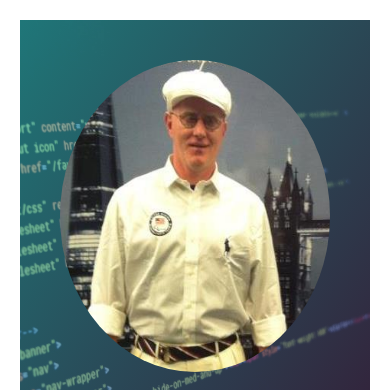
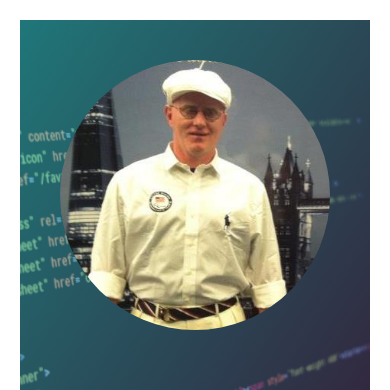
Before and after one commit to judo2000/portfolio, a plain HTML site: page index.html in a window 390 px wide. Shown: the top 390 px of the page. Drawn offline with Linux system fonts and the light colour scheme.

Commit message:
Edit header view height

```diff
--- a/assets/css/style.css
+++ b/assets/css/style.css
@@ -18,7 +18,7 @@ body {
     flex-wrap: wrap;
     /* I learned to do the backgrand gradient over the image from
     Advanced CSS and Sass: Flexbox, Grid, Annimation and More! - by Jonas Schmedtmann at https://www.udemy.com/ */
-    height: 60vh;
+    height: 65vh;
     background-image: linear-gradient(
         to right bottom,
         rgba(12, 186, 186, 0.5),
@@ -26,7 +26,7 @@ body {
         url(../img/code.jpg);
     background-size: cover;
     background-position: top;
-    clip-path: polygon(0 0, 100% 0, 100% 55vh, 0 100%);
+    clip-path: polygon(0 0, 100% 0, 100% 60vh, 0 100%);
    /* Defines how to distribute the empty space between child elements */
    color: #fff;
    padding: 40px;
@@ -62,8 +62,4 @@ hr {
     .header_text h2 {
         font-size: 1.2em;
     }
-
-    .header_img {
-        display: flex;
-    }
   }
```
